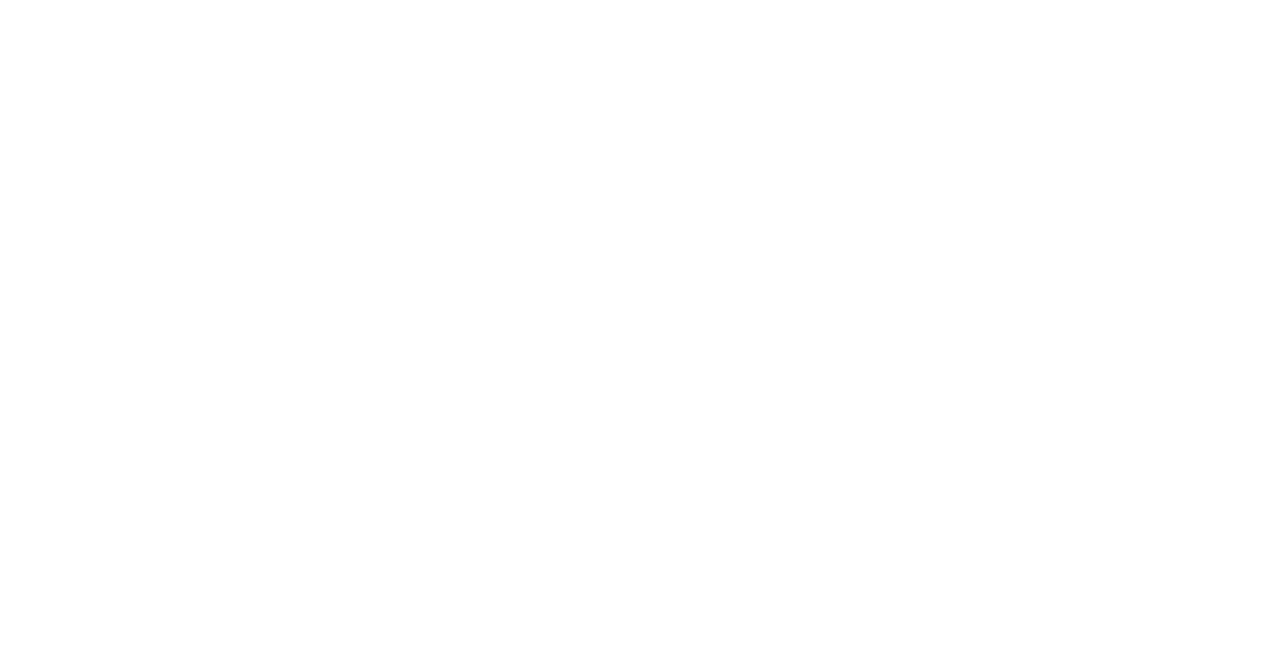
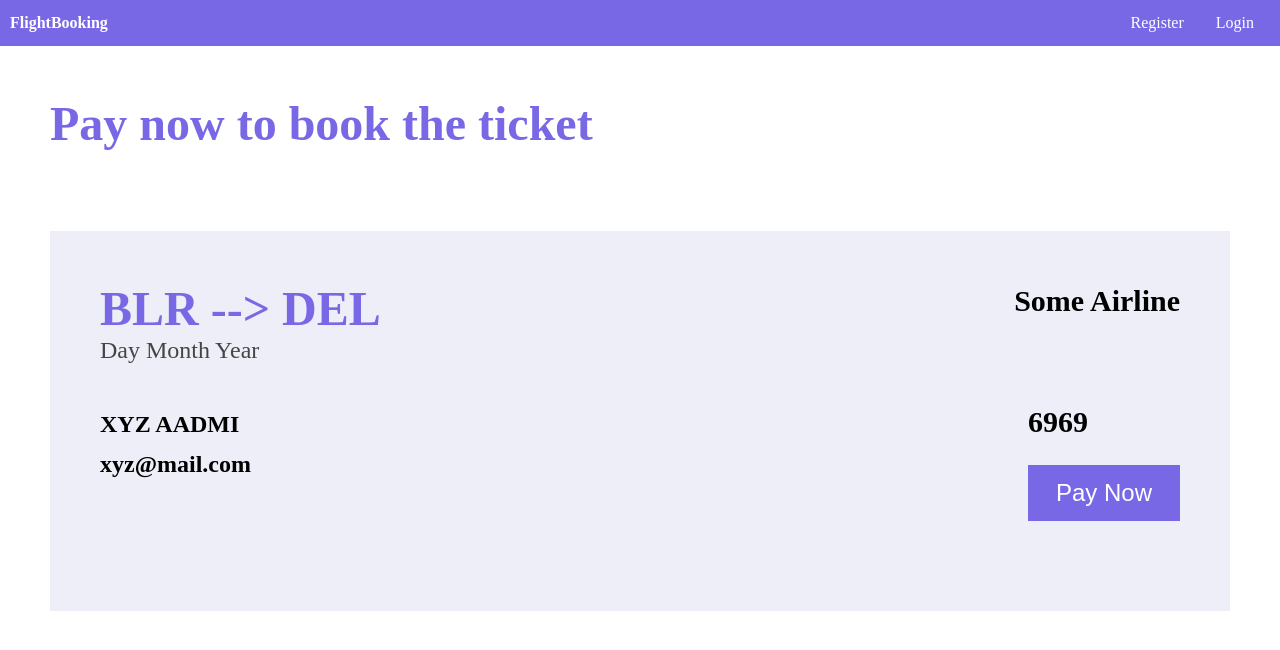
Before and after one commit to akhilesh-k/airline-reservation, a Vue app in the folder airline-reservation-client/: page /checkout in a window 1280 px wide. Shown: the top 650 px of the page. Built offline with nearby package versions, Linux system fonts and the light colour scheme.

Commit message:
added search page and checkout

```diff
--- a/airline-reservation-client/src/components/navbar.vue
+++ b/airline-reservation-client/src/components/navbar.vue
@@ -1,6 +1,6 @@
 <template>
 <div class="navigation">
-  <p ><router-link to="/">SastaLogo</router-link></p>
+  <p ><router-link to="/">FlightBooking</router-link></p>
  <ul>
  <li class="active"><router-link to="/login">Login</router-link></li>
  <li class="active"><router-link to="/register">Register</router-link></li>
@@ -15,10 +15,13 @@
 </script>
 
 <style scoped>
-.navigation{
-background-color:#7868e6;
-}
-ul {
+.navigation {
+  background-color: #7868e6;
+  display: flex;
+  justify-content: space-between;
+  align-items: center;
+  padding: 0px 10px;
+}ul {
  list-style-type: none;
  margin: 0;
  padding: 0;
--- a/airline-reservation-client/src/router/index.js
+++ b/airline-reservation-client/src/router/index.js
@@ -3,6 +3,8 @@
 import login from '@/views/login.vue'
 import register from '@/views/register.vue'
 import Home from '@/views/Home.vue'
+import search from '@/views/search.vue'
+import checkout from '@/views/checkout.vue'
 
 Vue.use(VueRouter)
 
@@ -21,6 +23,16 @@
     path: '/register',
     name: 'register',
     component: register
+  },
+  {
+    path: '/search',
+    name: 'search',
+    component: search
+  },
+  {
+    path: '/checkout',
+    name: 'checkout',
+    component: checkout
   }
 ]
 
--- a/airline-reservation-client/src/views/Home.vue
+++ b/airline-reservation-client/src/views/Home.vue
@@ -33,7 +33,7 @@
         </div>
         <div class="input-container">
           <input type="date" name="date" placeholder="Date" class="a" style="padding:0px" />
-          <button class="a">Book</button>
+          <button class="a"><router-link to="/search">Book</router-link></button>
         </div>
       </div>
     </div>
@@ -121,4 +121,9 @@
     top: 0;
     width: auto;
 }
+a{
+  color: white;
+  font-weight: 700;
+  text-decoration:none;
+}
 </style>
--- /dev/null
+++ b/airline-reservation-client/src/views/checkout.vue
@@ -0,0 +1,102 @@
+<template>
+  <div>
+    <navbar />
+    <div class="pay">
+      <div class="heading">Pay now to book the ticket</div>
+      <div class="card">
+        <div class="content-line">
+          <div class="Details">
+            <div class="from-where">BLR --> DEL</div>
+            <div class="timings">Day Month Year</div>
+          </div>
+          <div class="airline-name">Some Airline</div>
+        </div>
+        <div class="content-line">
+          <div class="personal-info">
+            <div class="name">XYZ AADMI</div>
+            <div class="name">xyz@mail.com</div>
+          </div>
+          <div class="pay-button">
+            <div class="pay-amount">6969</div>
+            <button>Pay Now</button>
+          </div>
+        </div>
+      </div>
+    </div>
+  </div>
+</template>
+
+<script>
+import navbar from '@/components/navbar.vue'
+
+export default {
+  components: {
+    navbar
+  }
+}
+</script>
+
+<style scoped>
+.pay {
+  padding: 50px;
+}
+.heading {
+  font-size: 48px;
+  color: #7868e6;
+  font-weight: bold;
+}
+.card {
+  background: #edeef7;
+  /* max-width:800px; */
+  margin: 80px auto;
+  padding: 50px;
+}
+
+.content-line {
+  display: flex;
+  justify-content: space-between;
+  /* align-items: center; */
+  margin-bottom: 40px;
+}
+
+.from-where {
+  font-weight: bold;
+  font-size: 48px;
+  color: #7868e6;
+}
+
+.timings {
+  font-size: 24px;
+  line-height: 28px;
+  color: #454545;
+}
+
+.airline-name {
+  font-size: 30px;
+  line-height: 40px;
+  font-weight: bold;
+  color: #000000;
+}
+.name {
+  font-weight: bold;
+  font-size: 24px;
+  line-height: 40px;
+  color: #000000;
+}
+.pay-amount {
+  font-weight: bold;
+  font-size: 30px;
+  line-height: 35px;
+  color: #000000;
+}
+
+button {
+  margin: 0px;
+  width: 152px;
+  height: 56px;
+  margin-top: 26px;
+  font-size: 24px;
+  line-height: 28px;
+  color: #ffffff;
+}
+</style>
--- /dev/null
+++ b/airline-reservation-client/src/views/search.vue
@@ -0,0 +1,125 @@
+<template>
+  <div>
+    <navbar />
+    <div class="Page-content">
+      <div class="headline">Location 1 to Location 2</div>
+      <div class="subtext">Day, Day Month Year</div>
+      <div class="details">
+        <table>
+          <tr>
+            <th>Airline</th>
+            <th>Flight Number</th>
+            <th>Departure</th>
+            <th>Arival</th>
+            <th>Duration</th>
+            <th>Time</th>
+          </tr>
+          <tr>
+            <td>Aitline 1</td>
+            <td>FN001</td>
+            <td>11:30 AM</td>
+            <td>01:54 PM</td>
+            <td>2H 15M</td>
+            <td>
+              699
+              <button>Book</button>
+            </td>
+          </tr>
+          <tr>
+            <td>Aitline 1</td>
+            <td>FN001</td>
+            <td>11:30 AM</td>
+            <td>01:54 PM</td>
+            <td>2H 15M</td>
+            <td>
+              699
+              <button>Book</button>
+            </td>
+          </tr>
+          <tr>
+            <td>Aitline 1</td>
+            <td>FN001</td>
+            <td>11:30 AM</td>
+            <td>01:54 PM</td>
+            <td>2H 15M</td>
+            <td>
+              699
+              <button>Book</button>
+            </td>
+          </tr>
+          <tr>
+            <td>Aitline 1</td>
+            <td>FN001</td>
+            <td>11:30 AM</td>
+            <td>01:54 PM</td>
+            <td>2H 15M</td>
+            <td>
+              699
+              <button>Book</button>
+            </td>
+          </tr>
+        </table>
+      </div>
+    </div>
+  </div>
+</template>
+
+<script>
+import navbar from '@/components/navbar.vue'
+export default {
+  components: {
+    navbar
+  }
+}
+</script>
+
+<style>
+.Page-content {
+  padding: 30px;
+}
+
+.headline {
+  font-size: 28px;
+  margin-bottom: 5px;
+}
+
+.subtext {
+  font-size: 24px;
+  margin-bottom: 10px;
+}
+
+table {
+  font-family: arial, sans-serif;
+  border-collapse: collapse;
+  width: 100%;
+  margin-top: 40px;
+  padding: 0px 20px;
+}
+
+td,
+th {
+  /* border: 1px solid #dddddd; */
+  text-align: left;
+  padding: 8px;
+}
+
+th {
+  background: #7868e6;
+  color: #ffffff;
+}
+
+tr:nth-child(odd) {
+  background-color: #edeef7;
+}
+
+button {
+  margin-left: 20px;
+  background: #7868e6;
+  color: #ffffff;
+  width: 80px;
+  height: 30px;
+  border: none;
+  outline: none;
+  cursor: pointer;
+}
+</style>
```
